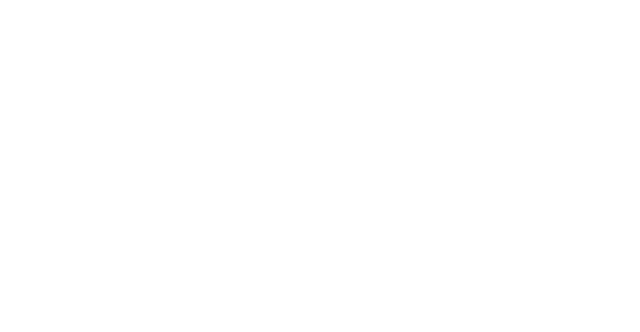
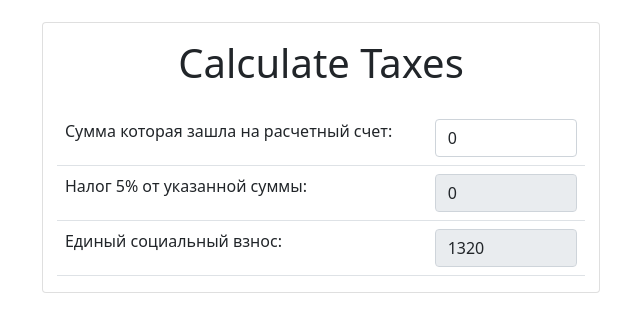
Before and after one commit to lipskydan/online-calc-salary-taxes, a plain HTML site: page index.html in a window 1280 px wide. Shown: the whole page, without its empty margins (319-959 px from the left). Drawn offline with nearby package versions, Linux system fonts and the light colour scheme.

Commit message:
start work with main form

```diff
--- a/index.html
+++ b/index.html
@@ -3,12 +3,44 @@
     <head>
         <meta charset="utf-8">
         <meta http-equiv="X-UA-Compatible" content="IE=edge">
+        <link href="https://cdn.jsdelivr.net/npm/bootstrap@5.1.0/dist/css/bootstrap.min.css" rel="stylesheet" integrity="sha384-KyZXEAg3QhqLMpG8r+8fhAXLRk2vvoC2f3B09zVXn8CA5QIVfZOJ3BCsw2P0p/We" crossorigin="anonymous">
         <title>Online Calc</title>
         <meta name="description" content="">
         <meta name="viewport" content="width=device-width, initial-scale=1">
-        <link rel="stylesheet" href="">
     </head>
     <body>
+        <div class="container">
+
+            <div class="card" style="width: 50%; margin-left: 25%; margin-top: 2%">
+                <div class="card-body">
+                    <h1 class="card-title" style="text-align: center">Calculate Taxes</h1>
+                </div>
+
+                <table class="table" style="width: 95%; align-self: center;">
+                    <tr>
+                        <td style="width: 70%;">Сумма которая зашла на расчетный счет: </td>
+                        <td style="width: 30%;">
+                            <input type="text" class="form-control" id="total" value="0" style="width: 100%;">
+                        </td>
+                    </tr>
+
+                    <tr>
+                        <td>Налог 5% от указанной суммы: </td>
+                        <td>
+                            <input type="text" class="form-control" id="tax_five" value="0" style="width: 100%;" disabled>
+                        </td>
+                    </tr>
+
+                    <tr>
+                        <td>Единый социальный взнос: </td>
+                        <td>
+                            <input type="text" class="form-control" id="esv" value="1320" style="width: 100%;" disabled>
+                        </td>
+                    </tr>
+                </table>
+            </div>
+
+        </div>
 
         <script src="" async defer></script>
     </body>
```
